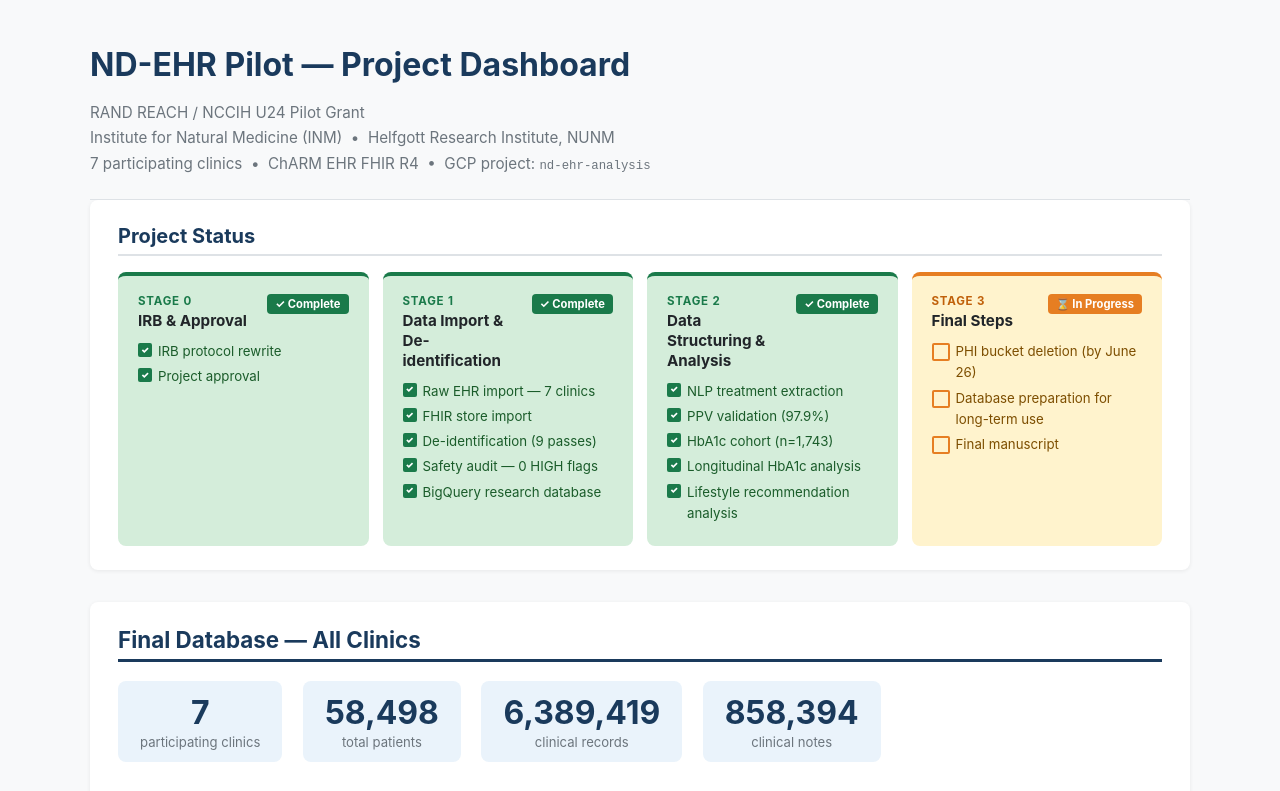
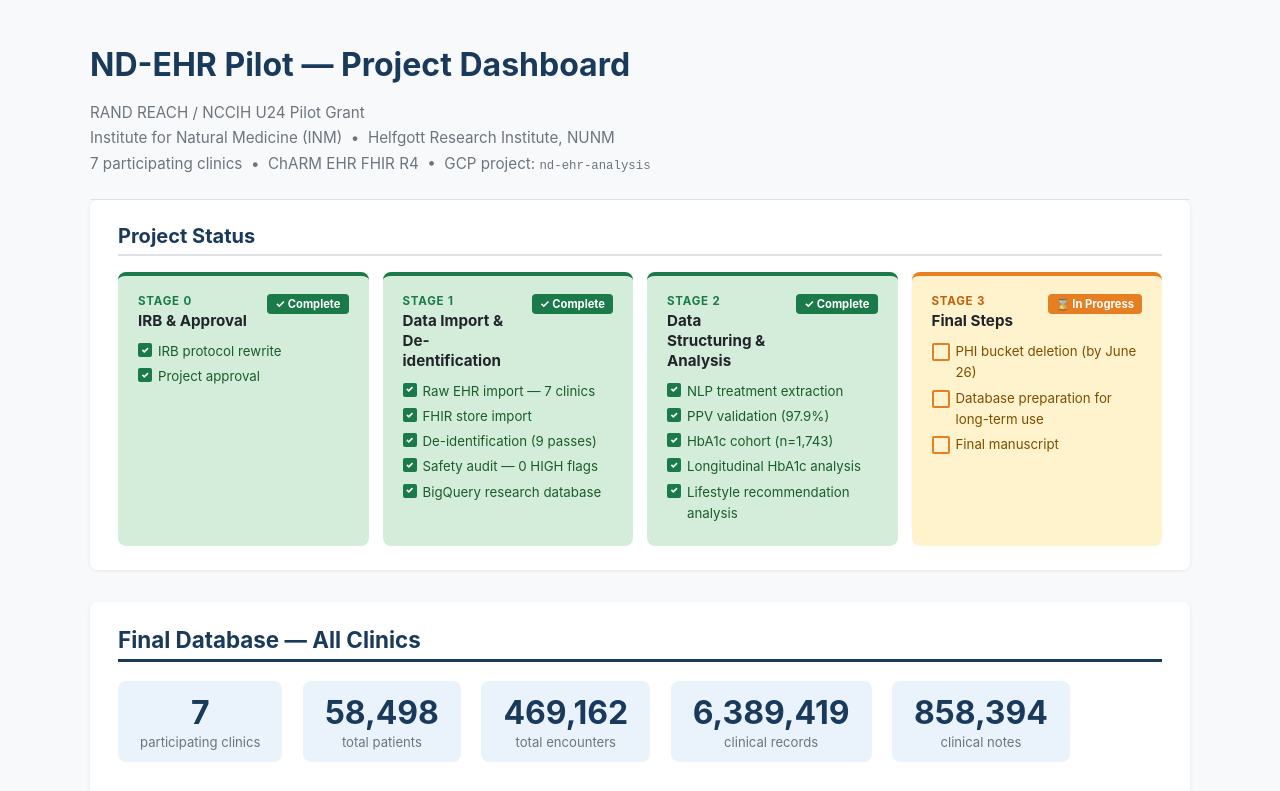
Before and after one commit to pkalnins/nd-ehr-dashboard, a plain HTML site: page index.html in a window 1280 px wide. Shown: the top 791 px of the page. Drawn offline with Linux system fonts and the light colour scheme.

Commit message:
Dashboard update — May 29, 2026 at 20:28 UTC

```diff
--- a/index.html
+++ b/index.html
@@ -146,6 +146,10 @@
       <div style="display:inline-block;background:#eaf3fb;border-radius:8px;padding:12px 22px;margin-right:16px;margin-bottom:12px;text-align:center;">
         <div style="font-size:2.0em;font-weight:700;color:#1a3a5c;">58,498</div>
         <div style="font-size:0.82em;color:#6c757d;margin-top:2px;">total patients</div>
+      </div>
+      <div style="display:inline-block;background:#eaf3fb;border-radius:8px;padding:12px 22px;margin-right:16px;margin-bottom:12px;text-align:center;">
+        <div style="font-size:2.0em;font-weight:700;color:#1a3a5c;">469,162</div>
+        <div style="font-size:0.82em;color:#6c757d;margin-top:2px;">total encounters</div>
       </div>
       <div style="display:inline-block;background:#eaf3fb;border-radius:8px;padding:12px 22px;margin-right:16px;margin-bottom:12px;text-align:center;">
         <div style="font-size:2.0em;font-weight:700;color:#1a3a5c;">6,389,419</div>
@@ -1316,7 +1320,7 @@
   </section>
 
 <footer>
-  Generated May 29, 2026 at 17:30 UTC &nbsp;&bull;&nbsp;
+  Generated May 29, 2026 at 20:28 UTC &nbsp;&bull;&nbsp;
   Data stored in GCS: <code>gs://nd_ehr_raw_phi/</code>
 </footer>
 
```
